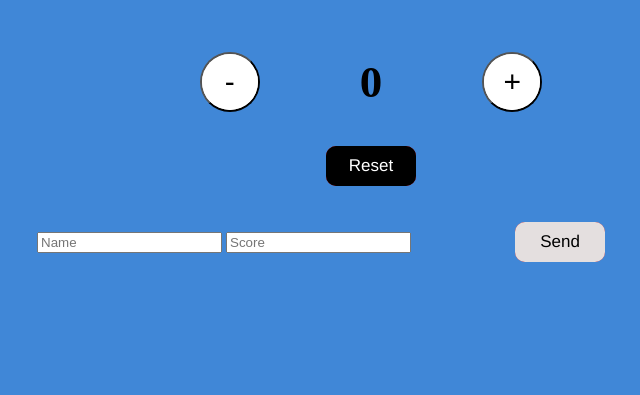
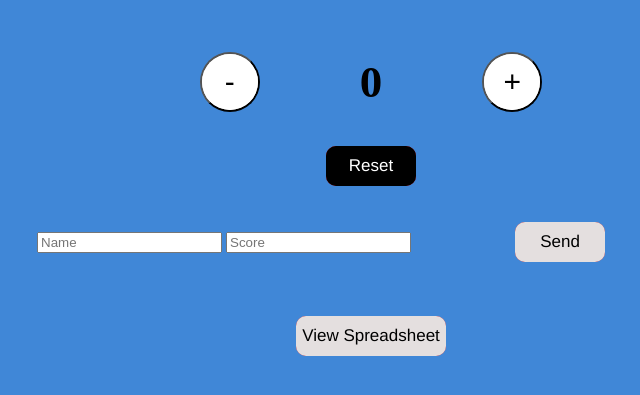
Before and after one commit to jronit/Um-Counter, a plain HTML site: page index.html in a window 1280 px wide. Shown: the part 103-498 px from the top of the page, without its empty margins (269-909 px from the left). Drawn offline with Linux system fonts and the light colour scheme.

Commit message:
view spreadsheet button

```diff
--- a/app.css
+++ b/app.css
@@ -301,3 +301,68 @@ top: 0;
 border-radius: 10px;
 
 }
+
+.container {
+  text-align: center;
+}
+
+
+.view-sheets {
+  font-family: helvetica;
+  font-size: 17px;
+  width: 150px;
+  height: 40px;
+  border: none;
+  outline: none;
+  color: black;
+  background: rgb(217, 20, 20);
+  cursor: pointer;
+  position: relative;
+  z-index: 0;
+  border-radius: 10px;
+}
+
+
+
+.view-sheets:before {
+content: '';
+background: linear-gradient(45deg, #ff0000, #ff7300, #fffb00, #48ff00, #00ffd5, #002bff, #7a00ff, #ff00c8, #ff0000);
+position: absolute;
+top: -2px;
+left:-2px;
+background-size: 400%;
+z-index: -1;
+filter: blur(5px);
+width: calc(100% + 4px);
+height: calc(100% + 4px);
+animation: glowing 20s linear infinite;
+opacity: 0;
+transition: opacity .3s ease-in-out;
+border-radius: 10px;
+}
+
+.view-sheets:active {
+color: black;
+
+}
+
+.view-sheets:active:after {
+background: transparent;
+}
+
+.view-sheets:hover:before {
+opacity: 1;
+}
+
+.view-sheets:after {
+z-index: -1;
+content: '';
+position: absolute;
+width: 100%;
+height: 100%;
+background: rgb(228, 223, 223);
+left: 0;
+top: 0;
+border-radius: 10px;
+
+}
--- a/index.html
+++ b/index.html
@@ -43,7 +43,7 @@
 
 <form
   method="POST"
-  action="https://script.google.com/macros/s/AKfycbwd565AQLjXSeYm1tez1jWRlj_PC3MGHETe7gm8S-BeopUkyIH00WapSe-1CkwWXL5u/exec"
+  action="https://script.google.com/macros/s/AKfycbzs0LkQ6gm2lIOp4WqdoQ3Ht7i6YvB7-Q6MWHpK6ZJJNqdNtZ55aCD0vGlDTdRZaQn_/exec"
   >
     <div class="format">
       <input name="Name" type="text" placeholder="Name" required>
@@ -53,6 +53,20 @@
       <br>      -->
       <button class="sub" type="submit">Send</button>
 
+    </div>
+
+
+</form>
+
+<br>
+<br>
+<br>
+
+<div class="container">
+
+  <a href="https://docs.google.com/spreadsheets/d/1yCaAKhbfiYXH9cZ_EMY4pWpfGfKJbFb1-JvAyZcOFLc/edit?usp=sharing">
+      <button class="view-sheets">View Spreadsheet</button>
+  </a>
 </div>
-</form>
+
 </html>
```
